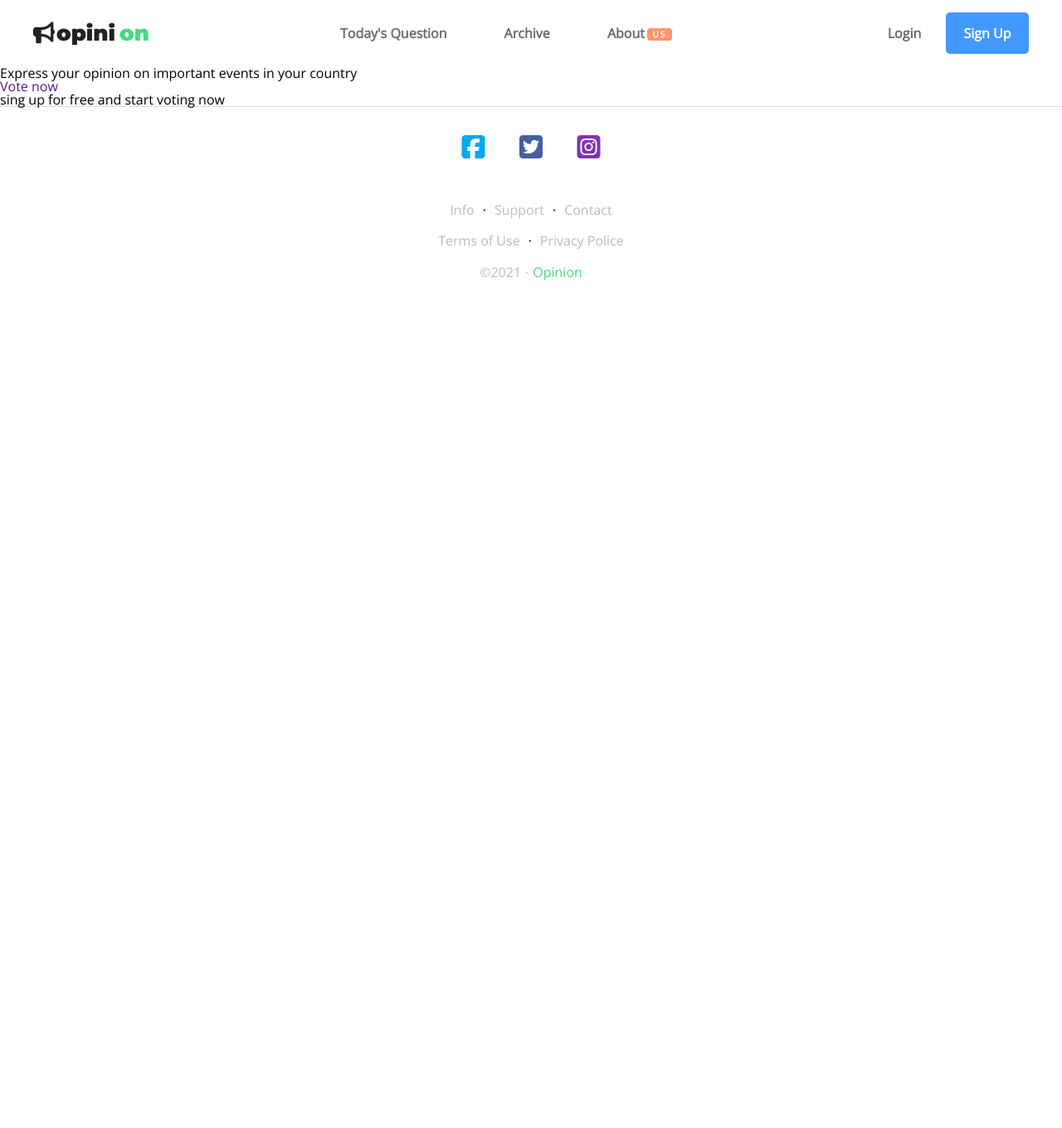
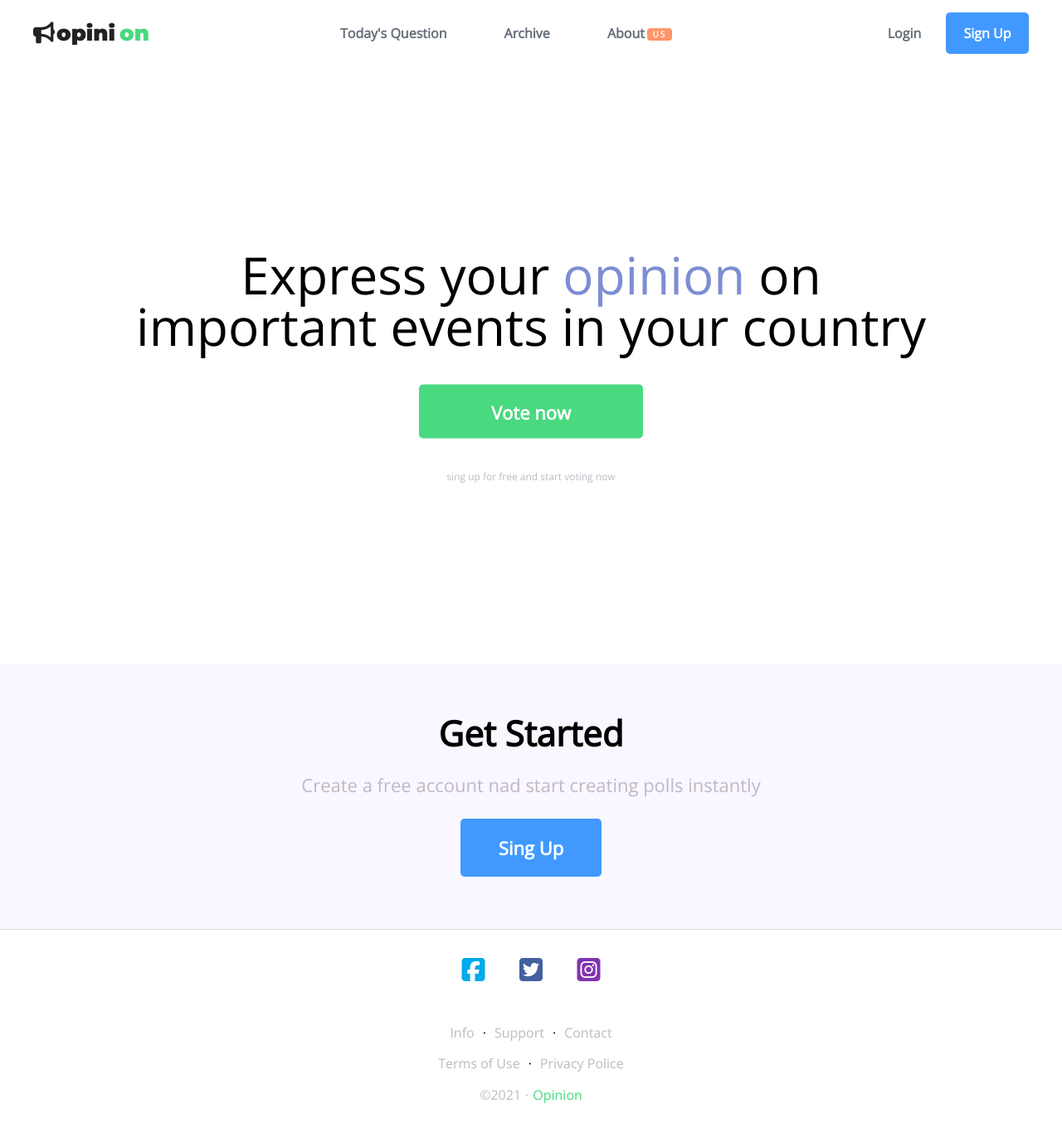
Before and after one commit to berekashvili22/DjangoPolls, a Django app: page / in a window 1280 px wide. Shown: the whole page at 83% size. Before the commit the page ends 338 px from the top, so only its background shows below. Run offline with Django 3.2, Linux system fonts and the light colour scheme; some libraries are stand-ins or nearby versions; some web fonts are replaced.

Commit message:
create home sub header

```diff
--- a/PollsProject/polls/templates/polls/home.html
+++ b/PollsProject/polls/templates/polls/home.html
@@ -3,18 +3,31 @@
 {% load static %}
 {% block content %}
 
-
-<section class="home-header">
+<section class="home-header-wrap">
+    <div class="home-header">
         <h1 class="home-header__title">
             Express your <span class="opinion-span">opinion</span> on important events in your country
         </h1>
-    <a href="" class="home-header__button">
+        <a href="
+                {% if user.is_authenticated %}
+                    {% url 'today' %}
+                {% else %}
+                    {% url 'register' %}
+                {% endif %}
+                "
+        class="home-header__button">
             Vote now
         </a>
         <p class="home-header__text">
             sing up for free and start voting now
         </p>
+    </div>
 </section>
 
+<section class="home-sub-header">
+    <h1 class="home-sub-header__title">Get Started</h1>
+    <p class="home-sub-header__sub-title">Create a free account nad start creating polls instantly</p>
+    <a class="home-sub-header__btn" href="{% url 'register' %}">Sing Up</a>
+</section>
 
 {% endblock content %}
```
Lines whose indentation alone changed are shown as unchanged.
